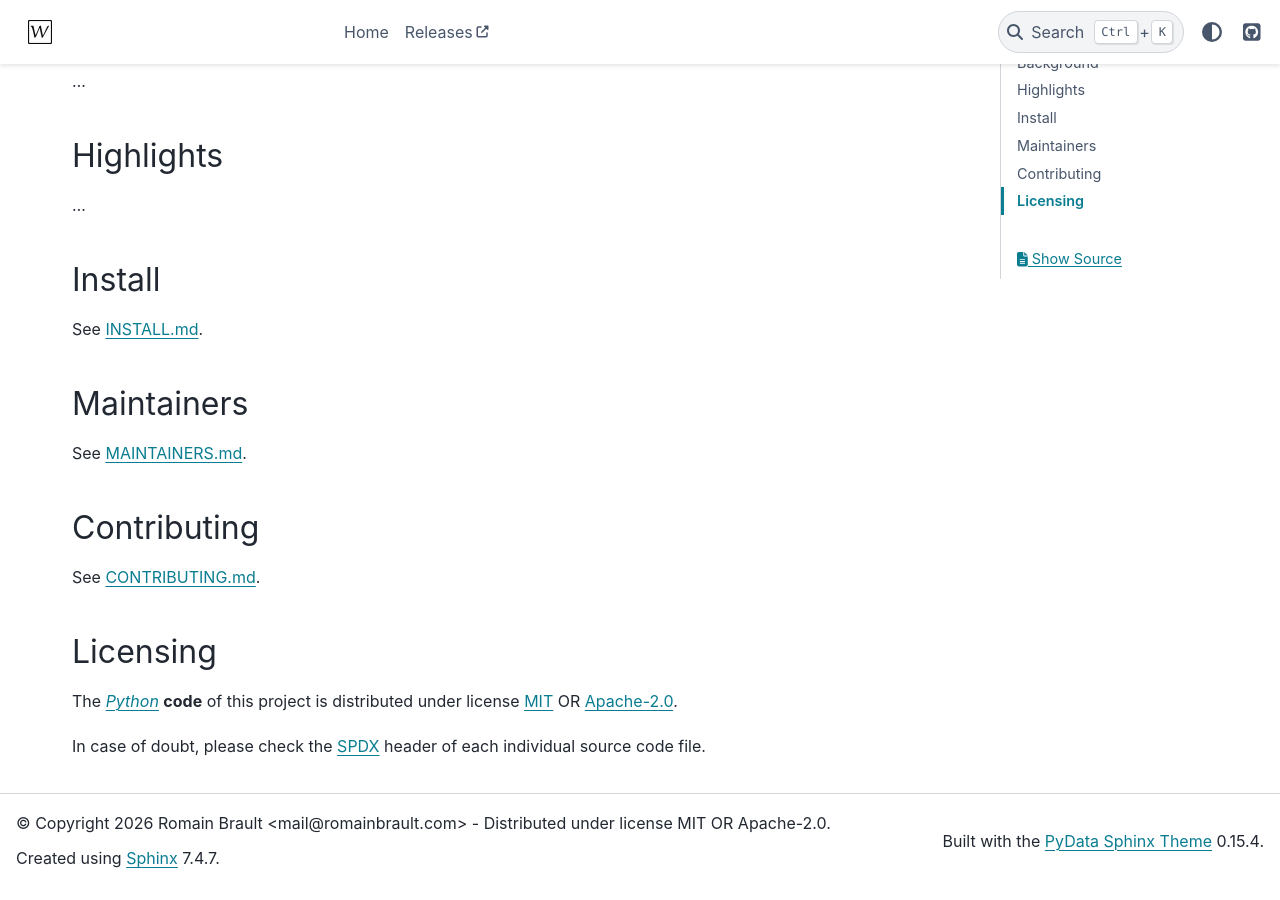
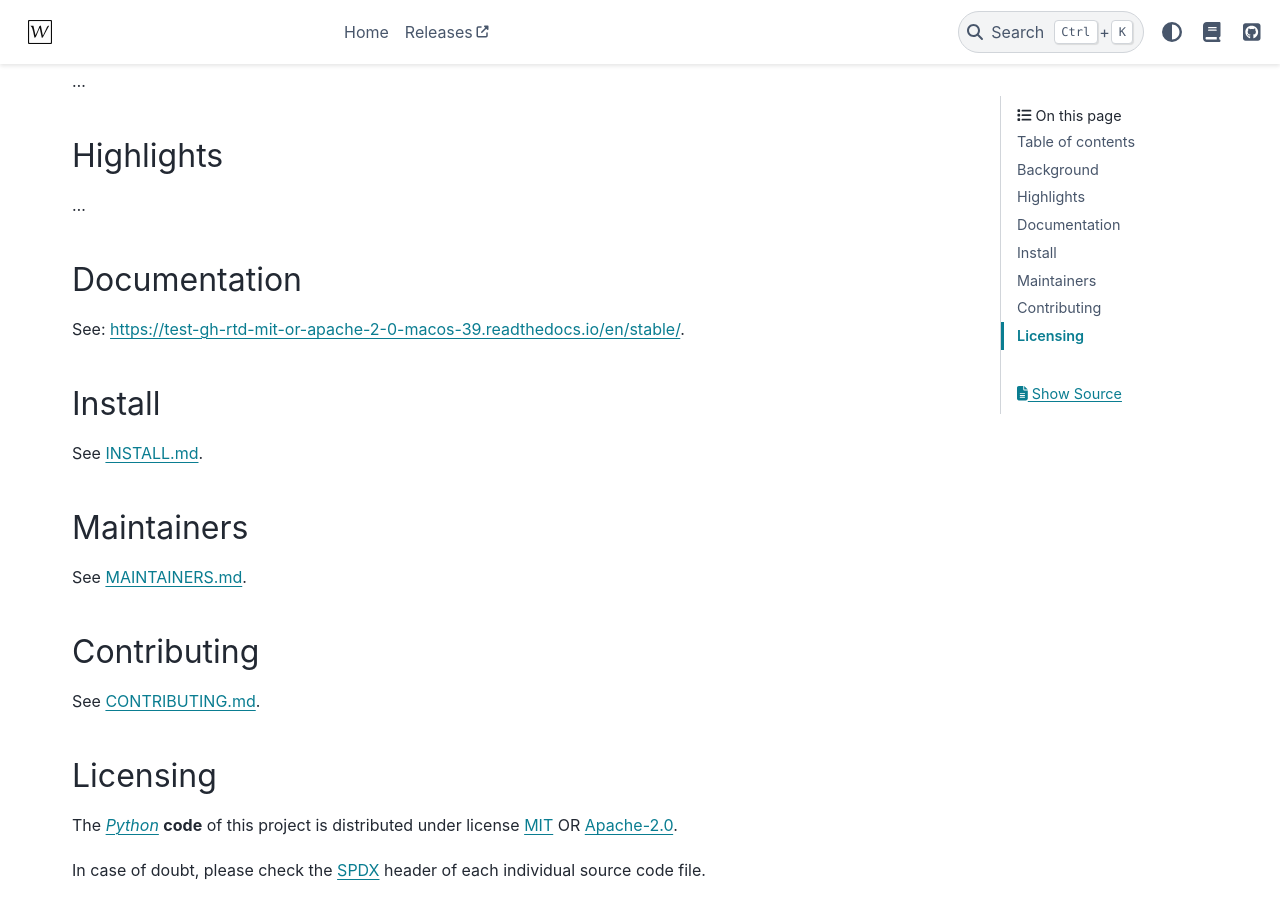
Before and after one commit to whiteprints-tests/test-gh-rtd-mit-or-apache-2-0-macos-39, a Sphinx documentation site: the page built from docs/index.md, in a window 1280 px wide and 900 px high, scrolled down 786 px. Built offline with Sphinx 7.4.7 and the PyData theme 0.15.4, drawn with Linux system fonts in a browser that asks for light colours; pages that are not in the unit, such as notebooks, are missing from menus; comment, search, counter and statistics services are not loaded.

Commit message:
feat: ✨ add ReadTheDocs integration

```diff
--- a/README.md
+++ b/README.md
@@ -18,6 +18,7 @@
         <a href="https://spdx.org/licenses"><img alt="license badge" src="https://img.shields.io/badge/📝_License-MIT OR Apache--2.0-4CAF50.svg"/></a>
         <a href="https://github.com/whiteprints-tests/test-gh-rtd-mit-or-apache-2-0-macos-39/discussions"><img alt="GitHub Discussions" src="https://img.shields.io/github/discussions/whiteprints-tests/test-gh-rtd-mit-or-apache-2-0-macos-39.svg?logo=GitHub"></a>
         <a href="https://api.reuse.software/info/github.com/whiteprints-tests/test-gh-rtd-mit-or-apache-2-0-macos-39"><img alt="REUSE status" src="https://api.reuse.software/badge/github.com/whiteprints-tests/test-gh-rtd-mit-or-apache-2-0-macos-39"/></a>
+        <a href='https://readthedocs.org/projects/test-gh-rtd-mit-or-apache-2-0-macos-39/'><img src='https://readthedocs.org/projects/test-gh-rtd-mit-or-apache-2-0-macos-39/badge/?version=latest' alt='Documentation Status' /></a>
         <a href="https://www.contributor-covenant.org/version/2/1/code_of_conduct/"><img alt="contributor covenant badge" src="https://img.shields.io/badge/Contributor_Covenant-2.1-4BAAAA.svg?logo=contributorcovenant"/></a>
     </p>
 </div>
@@ -38,6 +39,10 @@
 ## Highlights
 
 ...
+
+## Documentation
+
+See: https://test-gh-rtd-mit-or-apache-2-0-macos-39.readthedocs.io/en/stable/.
 
 ## Install
 
--- a/docs/conf.py
+++ b/docs/conf.py
@@ -6,6 +6,7 @@
 
 # pylint: disable=invalid-name
 
+import os
 from importlib import metadata
 from pathlib import Path
 
@@ -53,9 +54,19 @@
 html_logo = "_static/logo.svg"
 html_static_path = ["_static"]
 html_extra_path = []
+html_baseurl = os.environ.get("READTHEDOCS_CANONICAL_URL", "/")
+html_js_files = [
+    "readthedocs.js",
+]
 html_theme = "pydata_sphinx_theme"
 html_theme_options = {
     "icon_links": [
+        {
+            "name": "ReadTheDocs",
+            "url": "https://readthedocs.org/projects/test-gh-rtd-mit-or-apache-2-0-macos-39",
+            "icon": "fa-solid fa-book",
+            "type": "fontawesome",
+        },
         {
             "name": "GitHub",
             "url": (
@@ -103,4 +114,6 @@
 exclude_patterns = [
     "_autoapi_templates/**",
 ]
-linkcheck_ignore = []
+linkcheck_ignore = [
+    r"https://.*\.readthedocs\.io/en/stable/",
+]
```
Also changed, not shown: docs/readthedocs.js (added, +11 -0 lines), .readthedocs.yml (added), 3 other files.
